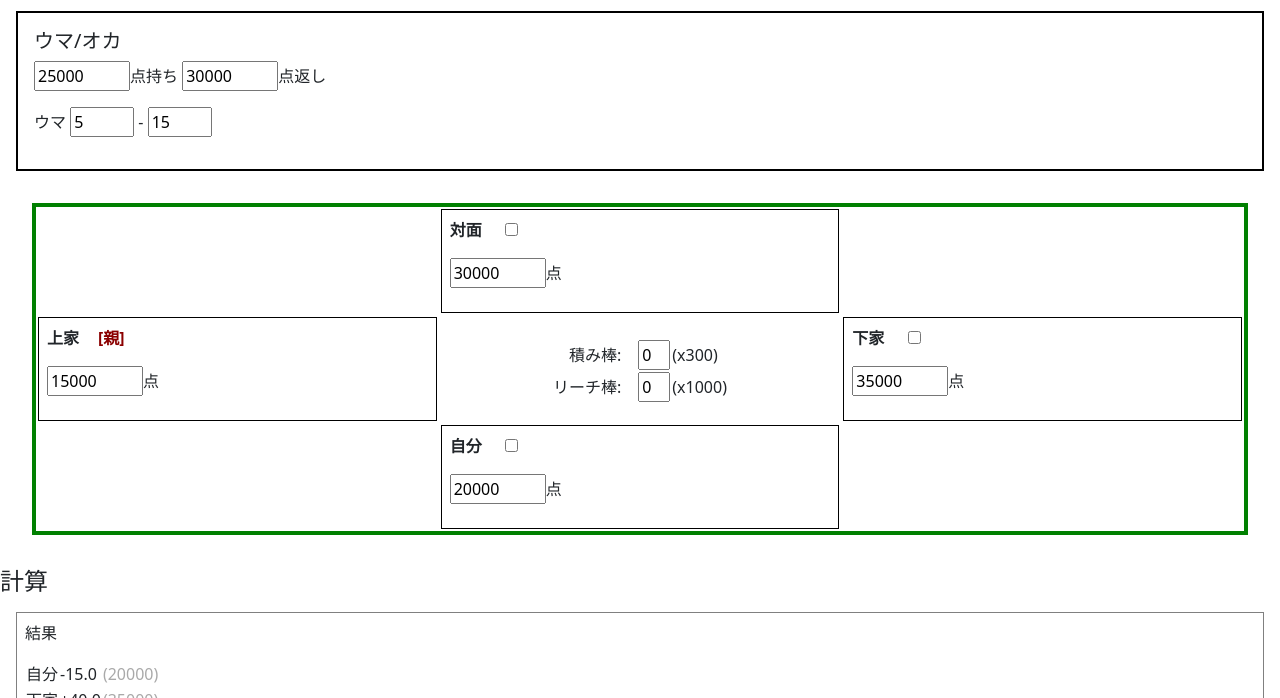
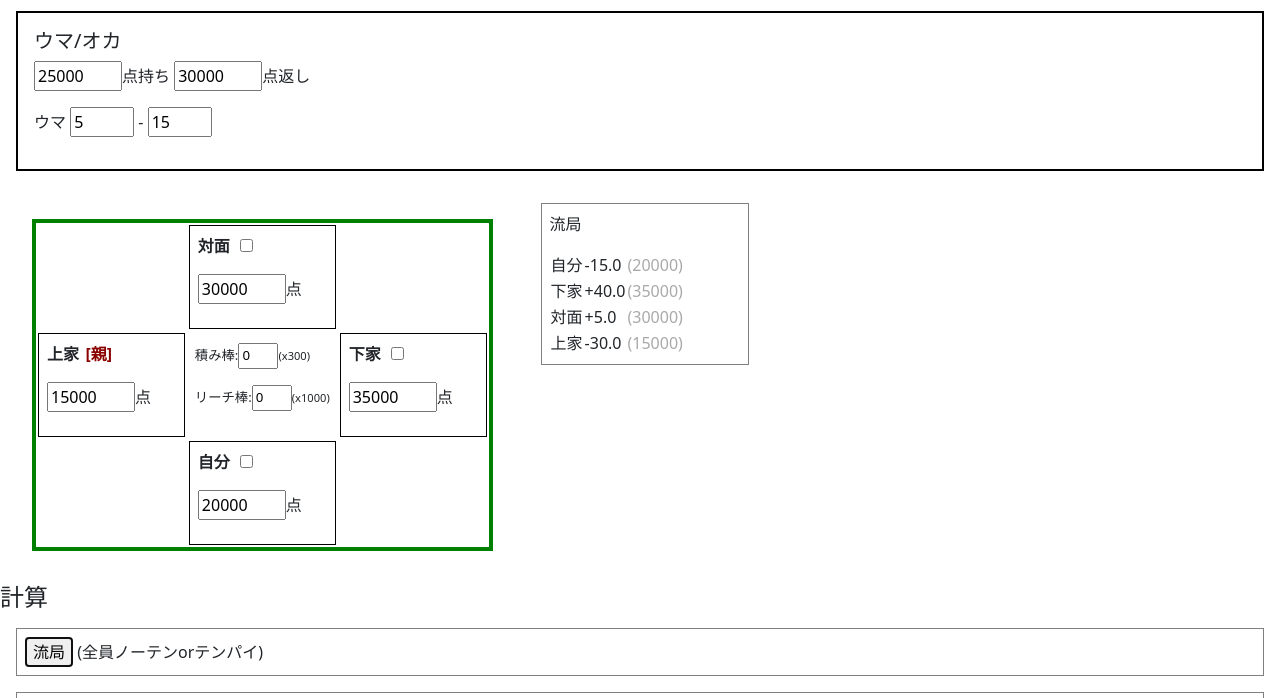
Before and after one commit to Orion78cvz/alla, a plain HTML site: page docs/index.html in a window 1280 px wide. Both pictures are taken after a click on the button "流局". Shown: the part 53-751 px from the top of the page. Drawn offline with nearby package versions, Linux system fonts and the light colour scheme.

Commit message:
modified layout

```diff
--- a/docs/index.html
+++ b/docs/index.html
@@ -43,28 +43,23 @@
             </template>
 
             <div class="pot">
-                <table>
-                    <tr>
-                        <th class="label">積み棒: </th>
-                        <td><input class="pot" type="number" min="0" step="1" v-model.number="potStack" /></td>
-                        <td>(x300)</td></p>
-                    </tr>
-                    <tr>
-                        <th class="label">リーチ棒: </th>
-                        <td><input class="pot" type="number" min="0" step="1" v-model.number="potReach" /></td>
-                        <td>(x1000)</td></p>
-                    </tr>
-                </table>
+                <p>
+                    <span class="label">積み棒: </span>
+                    <span><input class="pot" type="number" min="0" step="1" v-model.number="potStack" /></span>
+                    <span class="unit">(x300)</span>
+                </p>
+                <p>
+                    <span class="label">リーチ棒: </span>
+                    <span><input class="pot" type="number" min="0" step="1" v-model.number="potReach" /></span>
+                    <span class="unit">(x1000)</span>
+                </p>
             </div>
 
         </div>
 
-        <div id="calc_and_result">
-            <h4>計算</h4>
-            <p class="error" v-show="error_msg">{{ error_msg }}</p>
-
-            <div class="panel result" v-if="typeof players[0].pointResult !== 'undefined'">
-                <p>結果</p>
+        <div id="area_basic_result">
+            <div id="basic_result" v-if="typeof players[0].pointResult !== 'undefined'">
+                <p v-show="labelCalcType">{{ labelCalcType }}</p>
                 <table>
                     <tr v-for="(player, i) in players">
                         <td><span class="name">{{ player.name }}</span></td>
@@ -73,6 +68,14 @@
                     </tr>
                 </table>
             </div>
+        </div>
+
+        <div class="clear_float"></div>
+
+        <p class="error" v-show="txtErrorMsg">{{ txtErrorMsg }}</p>
+
+        <div id="calc_basic">
+            <h4>計算</h4>
 
             <div class="panel drawn">
                 <button @click.prevent="procDrawn">流局</button>
--- a/docs/main.js
+++ b/docs/main.js
@@ -26,7 +26,7 @@ const VueApp = {
     //-- variables--
     data() {
         return {
-            error_msg: "",
+            txtErrorMsg: "",
 
             initial_score: 25000, //配給原点
             origin_score: 30000, //清算原点
@@ -48,6 +48,8 @@ const VueApp = {
 
             scoreRon: 3900,
             playerRonFrom: 1,
+
+            labelCalcType: "",
         }
     },
 
@@ -61,6 +63,7 @@ const VueApp = {
                 this.players[i].scoreResult = this.players[i].scoreCurrent;
             }
             this.calcPoints();
+            this.labelCalcType = "流局"
         },
         procRon() {
             this.players[0].scoreResult = this.players[0].scoreCurrent + this.scoreRon + this.potReach * 1000 + this.potStack * 300;
@@ -70,6 +73,7 @@ const VueApp = {
             this.players[this.playerRonFrom].scoreResult = this.players[this.playerRonFrom].scoreResult - this.scoreRon - this.potStack * 300;
 
             this.calcPoints();
+            this.labelCalcType = "ロン"
         },
         procTsumo() {
             this.players[0].scoreResult = this.players[0].scoreCurrent + this.potReach * 1000 + this.potStack * 300;
@@ -80,6 +84,7 @@ const VueApp = {
             }
             console.log(this.players);
             this.calcPoints();
+            this.labelCalcType = "ツモ"
         },
 
         //--- ポイント計算
@@ -105,9 +110,9 @@ const VueApp = {
             let init = this.initial_score * 4;
             let cur = this.players.reduce((sum, pl) => sum + pl.scoreCurrent, this.potReach * 1000);
             if (init != cur) {
-                this.error_msg = "持ち点の合計が初期状態と相違しています";
+                this.txtErrorMsg = "持ち点の合計が初期状態と相違しています";
             } else {
-                this.error_msg = "";
+                this.txtErrorMsg = "";
             }
         },
 
--- a/docs/style.css
+++ b/docs/style.css
@@ -17,6 +17,7 @@
     border: 4px solid green;
     display: grid;
     grid-template-columns: 1fr 1fr 1fr;
+    float: left;
 }
 
 #current_status div.player{
@@ -46,14 +47,21 @@
     grid-column: 2 / 3;
     grid-row: 2 / 3;
 }
-div.pot table {
+
+div.pot {
     margin: auto;
 }
-
-div.pot table .label{
-    font-weight: normal;
-    text-align: right;
-    padding-right: 1em;
+div.pot p {
+    font-size: smaller;
+    vertical-align: middle;
+}
+div.pot span {
+    display: inline-block;
+}
+div.pot .label {
+}
+div.pot .unit {
+    font-size: smaller;
 }
 
 #current_status .name{
@@ -65,23 +73,35 @@
     color: darkred;
 }
 
-#calc_and_result .panel {
+#calc_basic .panel {
     border: 1px solid grey;
     padding: 0.5em;
     margin: 1em;
 }
 
-.result .score {
+#area_basic_result {
+    width: 15em;
+    float: left;
+}
+#basic_result {
+    border: 1px solid grey;
+    padding: 0.5em;
+    margin: 1em;
+}
+#basic_result .score {
     color: darkgrey;
 }
 
+div.clear_float {
+    clear: both;
+}
 
 input.point {
     width: 4em;
 }
 input.score {
-    width: 6em;
+    width: 5.5em;
 }
 input.pot {
-    width: 2em;
+    width: 3em;
 }
```
